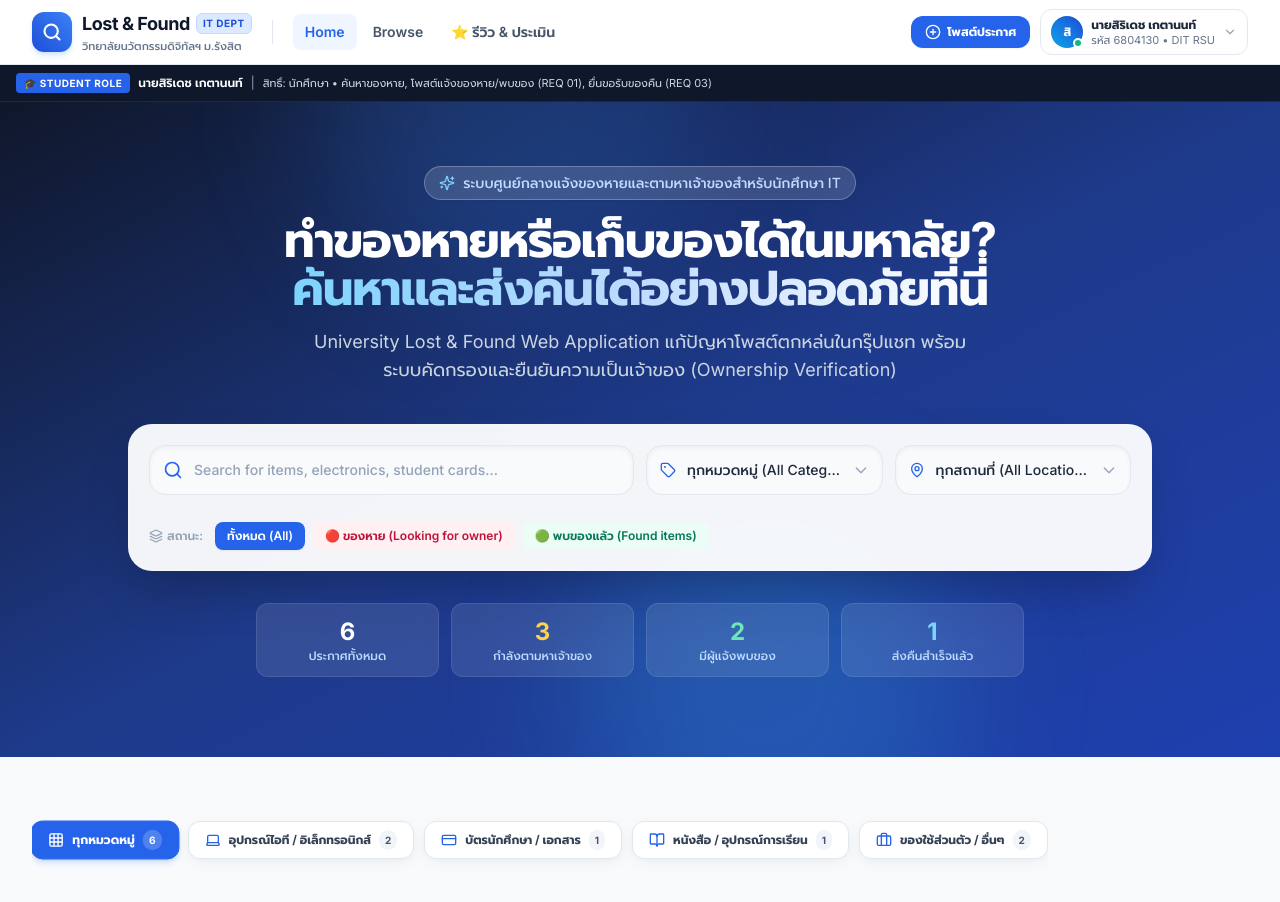
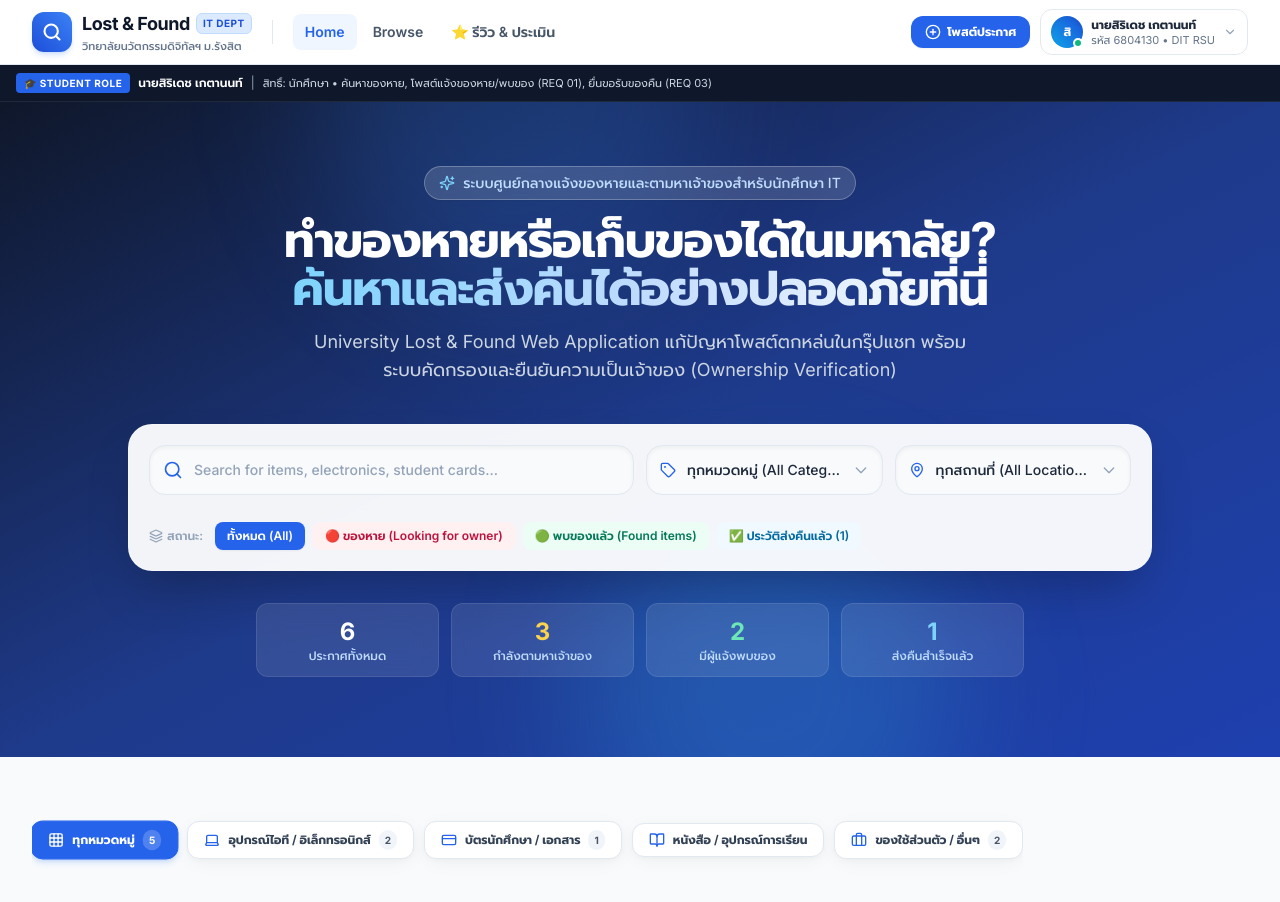
Before and after one commit to siridetk68/dit204-205-lost-and-found, a Next.js app: page / in a window 1280 px wide. Shown: the top 902 px of the page. Built offline with nearby package versions, Linux system fonts and the light colour scheme.

Commit message:
Hide RETURNED items from main listing board and add Returned history filter tab

```diff
--- a/src/app/page.jsx
+++ b/src/app/page.jsx
@@ -119,18 +119,32 @@ export default function Home() {
     fetchStats();
   }, [items]);
 
-  // Category counts
+  // Category counts (count active items on main board, or returned items when viewing RETURNED tab)
   const categoryCounts = useMemo(() => {
-    const counts = { all: items.length };
-    items.forEach((item) => {
+    const baseItems =
+      filterType === 'RETURNED'
+        ? items.filter((item) => item.status === 'RETURNED')
+        : items.filter((item) => item.status !== 'RETURNED');
+    const counts = { all: baseItems.length };
+    baseItems.forEach((item) => {
       counts[item.category] = (counts[item.category] || 0) + 1;
     });
     return counts;
-  }, [items]);
+  }, [items, filterType]);
 
   // Client-side filtering for instant UI responsiveness
+  // Items with status === 'RETURNED' are hidden from the main board unless the user selects the 'RETURNED' history tab
   const filteredItems = useMemo(() => {
     return items.filter((item) => {
+      if (filterType === 'RETURNED') {
+        if (item.status !== 'RETURNED') return false;
+      } else {
+        if (item.status === 'RETURNED') return false;
+        if (filterType !== 'all' && item.type !== filterType) {
+          return false;
+        }
+      }
+
       if (searchQuery.trim()) {
         const query = searchQuery.toLowerCase();
         const matchesTitle = item.title.toLowerCase().includes(query);
@@ -147,10 +161,6 @@ export default function Home() {
       }
 
       if (selectedLocation !== 'all' && !item.location.includes(selectedLocation)) {
-        return false;
-      }
-
-      if (filterType !== 'all' && item.type !== filterType) {
         return false;
       }
 
--- a/src/components/HeroSearch.jsx
+++ b/src/components/HeroSearch.jsx
@@ -160,6 +160,17 @@ export default function HeroSearch({
               >
                 🟢 พบของแล้ว (Found items)
               </button>
+
+              <button
+                onClick={() => setFilterType('RETURNED')}
+                className={`px-3 py-1.5 rounded-lg text-xs font-semibold transition-all whitespace-nowrap ${
+                  filterType === 'RETURNED'
+                    ? 'bg-sky-600 text-white shadow-sm'
+                    : 'bg-sky-50 text-sky-700 hover:bg-sky-100'
+                }`}
+              >
+                ✅ ประวัติส่งคืนแล้ว ({stats?.returnedItems ?? 0})
+              </button>
             </div>
 
             {hasActiveFilters && (
```
